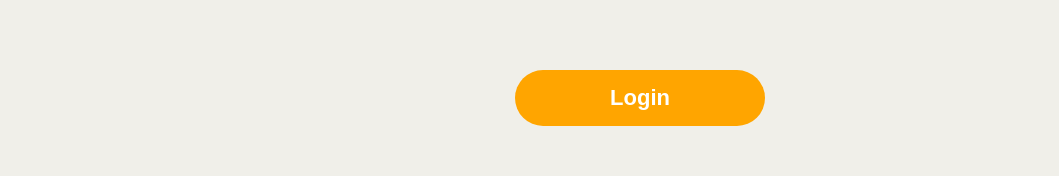
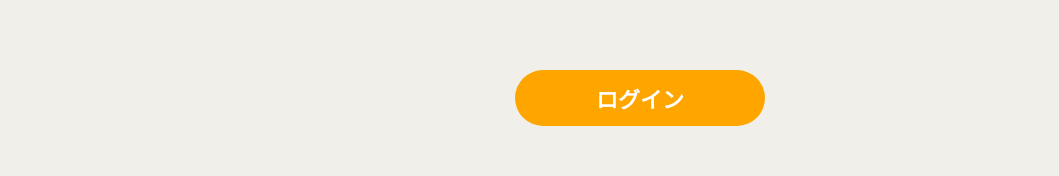
Before and after one commit to MatthewRSouth/dispatch-app, a React (Vite) app: page / in a window 1280 px wide. Shown: the part 630-806 px from the top of the page, without its empty margins (0-1059 px from the left). Built offline with nearby package versions, Linux system fonts and the light colour scheme; a web font is replaced by a local one.

Commit message:
fixed: font-sizing

```diff
--- a/src/components/LogInScreen.jsx
+++ b/src/components/LogInScreen.jsx
@@ -124,11 +124,7 @@ export default function LogInScreen({ data, handleChange, onNext, skipToEnd }) {
                         transition: 'background-color 0.3s ease',
                     }}
                 >
-                    {isSuccess
-                        ? 'Success! Redirecting...'
-                        : isLoading
-                        ? 'Verifying'
-                        : 'Login'}
+                    {isSuccess ? '成功!' : isLoading ? '確認' : 'ログイン'}
                 </button>
             </div>
         </div>
--- a/src/components/SuccessMessage.jsx
+++ b/src/components/SuccessMessage.jsx
@@ -38,7 +38,7 @@ export default function SuccessMessage({ onPrevious }) {
                     をいただきます。折り返し<br></br>メールをお送りします。
                     <br></br>
                     <br></br>
-                    <strong>下にある情報もご一読ください.</strong>
+                    <strong>下記の情報もご確認ください</strong>
                 </p>
                 <hr className="header-line" />
             </header>
--- a/src/styles/login.css
+++ b/src/styles/login.css
@@ -56,6 +56,7 @@
 }
 .login-button {
     width: 20rem;
+    max-height: auto;
 }
 .login-error {
     display: flex;
```
